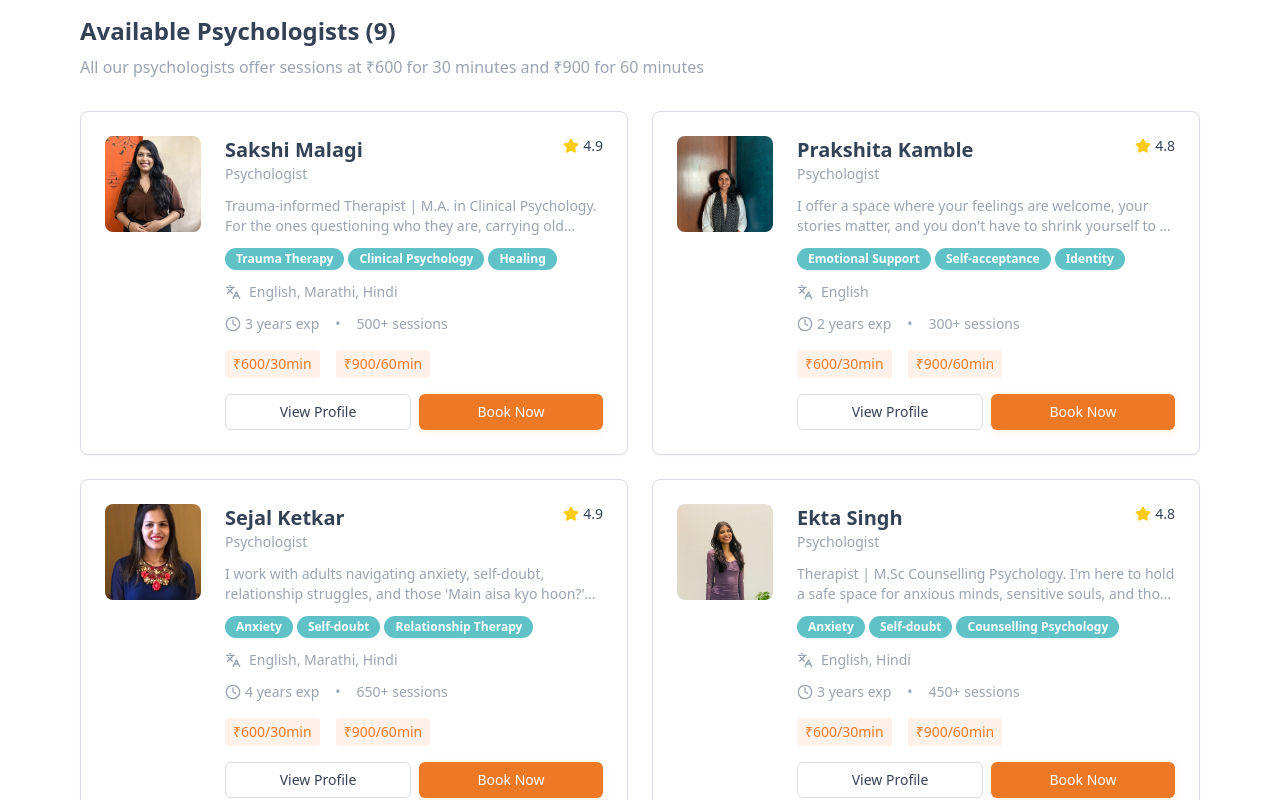
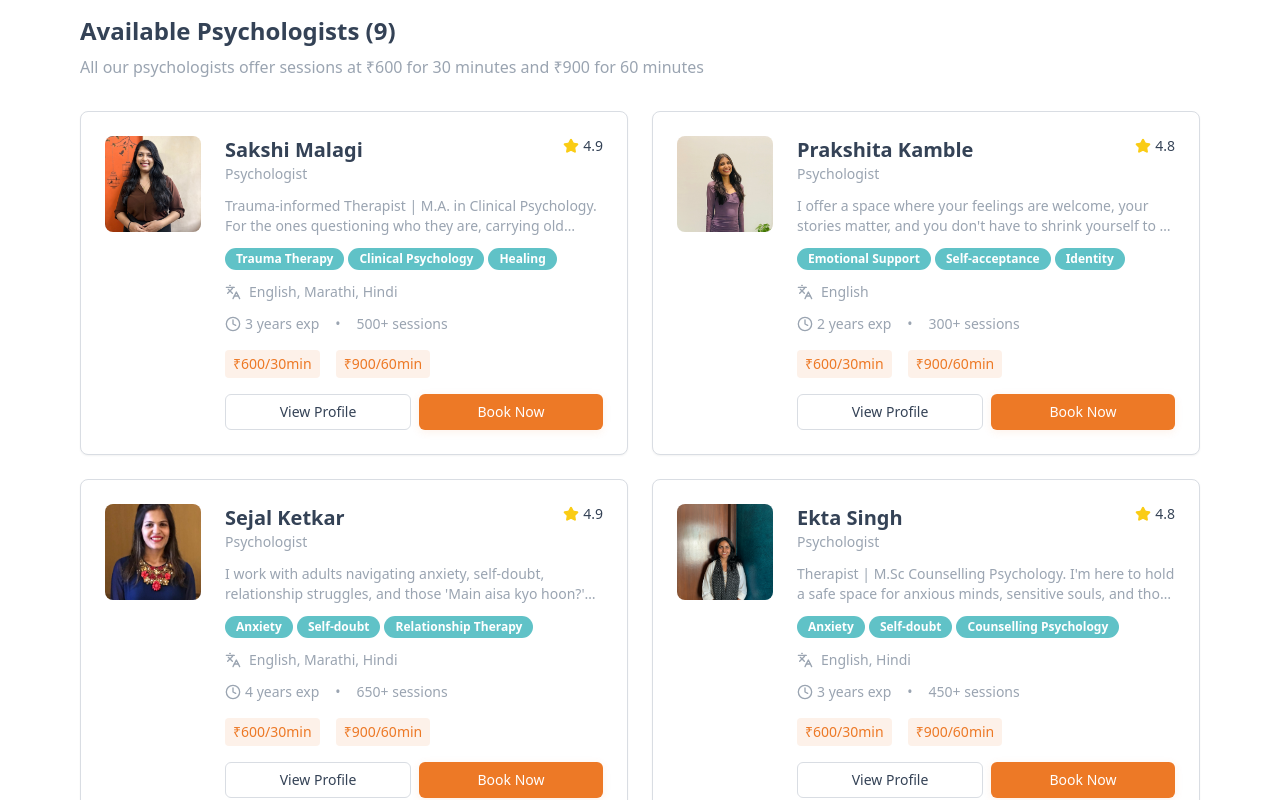
Before and after one commit to zenilrvs/ehsaas-connect-book, a React (Vite) app: page /team in a window 1280 px wide. Shown: the part 512-1312 px from the top of the page. Built offline with nearby package versions, Linux system fonts and the light colour scheme.

Commit message:
Code edited in Lovable Code Editor
Edited UI in Lovable

```diff
--- a/src/data/psychologists.ts
+++ b/src/data/psychologists.ts
@@ -27,7 +27,8 @@ export const psychologists: Psychologist[] = [
     availability: ["Mon-Sat: 10AM-7PM"],
     totalSessions: 300,
     calendlyLink: "https://calendly.com/prakshita-kamble",
-    image: "/lovable-uploads/15c8f76e-a7f3-457f-9904-090d4b413d5a.png"
+    image: "/lovable-uploads/2603e6b0-6efa-463b-83d5-bcf6a4b1b340.png"
+
   },
   {
     id: "3",
@@ -55,7 +56,7 @@ export const psychologists: Psychologist[] = [
     availability: ["Mon-Fri: 11AM-8PM"],
     totalSessions: 450,
     calendlyLink: "https://calendly.com/ekta-singh",
-    image: "/lovable-uploads/2603e6b0-6efa-463b-83d5-bcf6a4b1b340.png"
+    image: "/lovable-uploads/15c8f76e-a7f3-457f-9904-090d4b413d5a.png"
   },
   {
     id: "5",
```
